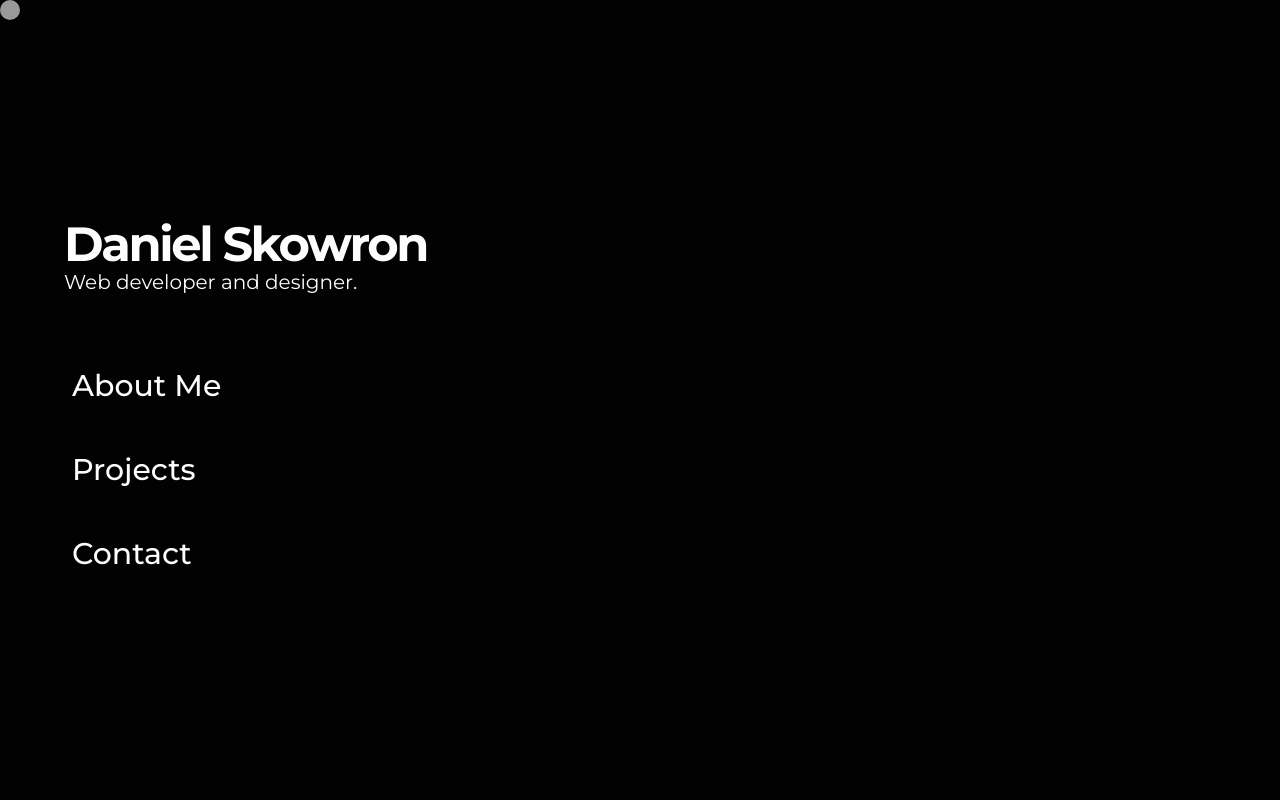
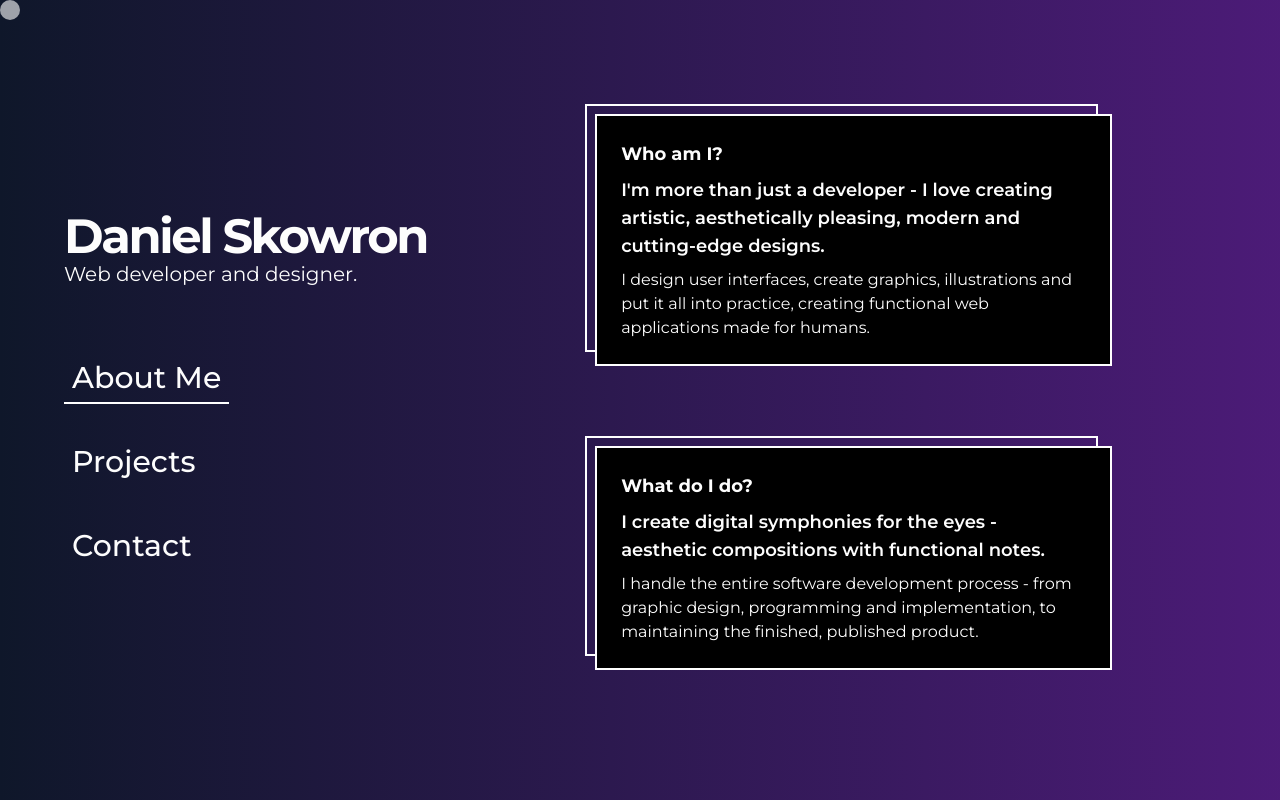
Before and after one commit to daniolsk/daniolsk.github.io, a Next.js app: page / in a window 1280 px wide. Built offline with nearby package versions, Linux system fonts and the light colour scheme.

Commit message:
add bg gradient

```diff
--- a/src/app/globals.css
+++ b/src/app/globals.css
@@ -26,6 +26,14 @@
     animation-fill-mode: backwards;
   }
   .animate-slideleft-bg-mobile {
+    animation: slideLeftBgMobile 1s ease-out;
+    animation-fill-mode: backwards;
+  }
+  .animate-slideleft-bg-img {
+    animation: slideLeftBg 1s ease-out;
+    animation-fill-mode: backwards;
+  }
+  .animate-slideleft-bg-img-mobile {
     animation: slideLeftBgMobile 1s ease-out;
     animation-fill-mode: backwards;
   }
@@ -74,6 +82,28 @@ body {
   }
 }
 
+@keyframes slideLeftBgImg {
+  from {
+    opacity: 0;
+    background-size: 100%;
+  }
+  to {
+    opacity: 0.8;
+    background-size: 120%;
+  }
+}
+
+@keyframes slideLeftBgImgMobile {
+  from {
+    opacity: 0;
+    background-size: 100%;
+  }
+  to {
+    opacity: 0.8;
+    background-size: 120%;
+  }
+}
+
 @keyframes slideLeft {
   from {
     opacity: 0;
--- a/src/components/AboutMe.tsx
+++ b/src/components/AboutMe.tsx
@@ -3,32 +3,32 @@ import React from "react";
 
 const AboutMe = () => {
   return (
-    <div className="mt-4 flex h-full w-full flex-1 flex-col items-center justify-start gap-8 overflow-auto md:mt-0 md:justify-center md:px-[5vw] xl:gap-12 xl:px-[10vw]">
-      <div className="animate-fadein relative flex flex-col gap-2 border-2 border-white bg-black p-4 text-white sm:px-14 xl:p-6">
-        <div className="animate-sliderightdown absolute -left-3 -top-3 -z-10 h-full w-full border-2 border-white animation-delay-[1000]"></div>
-        <div className="animate-fadein text-xl font-bold animation-delay-[100] xl:text-3xl">
+    <div className="mt-5 flex h-full w-full flex-1 flex-col items-center justify-start gap-8 overflow-auto lg:mt-0 lg:justify-center lg:gap-12 lg:px-[10vw]">
+      <div className="animate-fadein relative mx-10 my-4 flex flex-col gap-2 border-2 border-white bg-black p-4 text-white sm:px-14 lg:p-6">
+        <div className="animate-sliderightdown absolute -left-3 -top-3 -z-10 h-full w-full border-2 border-white animation-delay-[800]"></div>
+        <div className="animate-fadein lg:text-3lg text-lg font-bold animation-delay-[100]">
           Who am I?
         </div>
-        <div className="animate-fadein text-base font-semibold animation-delay-[200] xl:text-lg">
+        <div className="animate-fadein text-base font-semibold animation-delay-[200] lg:text-lg">
           I&apos;m more than just a developer - I love creating artistic,
           aesthetically pleasing, modern and cutting-edge designs.
         </div>
-        <div className="animate-fadein text-sm animation-delay-[300] xl:text-base">
+        <div className="animate-fadein text-sm animation-delay-[300] lg:text-base">
           I design user interfaces, create graphics, illustrations and put it
           all into practice, creating functional web applications made for
           humans.
         </div>
       </div>
-      <div className="animate-fadein relative flex flex-col gap-2 border-2 border-white bg-black p-4 text-white sm:px-14 xl:p-6">
-        <div className="animate-sliderightdown absolute -left-3 -top-3 -z-10 h-full w-full border-2 border-white animation-delay-[1000]"></div>
-        <div className="animate-fadein text-xl font-bold animation-delay-[400] xl:text-3xl">
+      <div className="animate-fadein relative mx-10 my-4 mb-8 flex flex-col gap-2 border-2 border-white bg-black p-4 text-white sm:px-14 lg:p-6">
+        <div className="animate-sliderightdown absolute -left-3 -top-3 -z-10 h-full w-full border-2 border-white animation-delay-[800]"></div>
+        <div className="animate-fadein lg:text-3lg text-lg font-bold animation-delay-[400]">
           What do I do?
         </div>
-        <div className="animate-fadein text-base font-semibold animation-delay-[500] xl:text-lg">
+        <div className="animate-fadein text-base font-semibold animation-delay-[500] lg:text-lg">
           I create digital symphonies for the eyes - aesthetic compositions with
           functional notes.
         </div>
-        <div className="animate-fadein text-sm animation-delay-[600] xl:text-base">
+        <div className="animate-fadein text-sm animation-delay-[600] lg:text-base">
           I handle the entire software development process - from graphic
           design, programming and implementation, to maintaining the finished,
           published product.
--- a/src/components/Main.tsx
+++ b/src/components/Main.tsx
@@ -12,7 +12,7 @@ const Main = () => {
   const mainTitleRef = useRef<HTMLDivElement>(null);
   const trailerRef = useRef<HTMLDivElement>(null);
 
-  const [activeTab, setActiveTab] = useState<number | null>(null);
+  const [activeTab, setActiveTab] = useState<number | null>(0);
 
   useEffect(() => {
     const menu = menuRef.current;
@@ -60,30 +60,33 @@ const Main = () => {
   return (
     <section
       ref={sectionRef}
-      className={`${style.section} relative flex min-h-screen w-full flex-1 flex-col justify-center overflow-hidden md:flex-row md:items-center md:justify-start md:pl-[5vw]`}
+      className={`${style.section} relative flex min-h-screen w-full flex-1 flex-col justify-center overflow-hidden lg:flex-row lg:items-center lg:justify-start lg:pl-[5vw]`}
     >
       <div
         ref={trailerRef}
         className={`${style.trailer} pointer-events-none fixed left-0 top-0 z-50 h-5 w-5 rounded-full bg-white opacity-0 contrast-100 transition-all duration-700 ease-out`}
       ></div>
       <div
-        className={`${style.bgPattern} animate-slideleft-bg-mobile md:animate-slideleft-bg bg-dots absolute left-0 top-0 -z-20 h-[100vh] w-full bg-[length:6vmin_6vmin] bg-[0%_-35%] opacity-100 transition-all duration-700 ease-out md:bg-[length:4vmin_4vmin]`}
+        className={`${style.bgImage} .animate-slideleft-bg-img-mobile lg:.animate-slideleft-bg-img absolute left-0 top-0 -z-20 h-[100vh] w-full bg-gradient-to-r from-slate-900 to-purple-900 bg-[length:120%] bg-[0%_-35%] opacity-100 transition-all duration-700 ease-out lg:bg-[length:120%]`}
       ></div>
-      <div className="flex flex-col items-center md:items-start">
+      <div
+        className={`${style.bgPattern} animate-slideleft-bg-mobile lg:animate-slideleft-bg bg-dots absolute left-0 top-0 -z-20 h-[100vh] w-full bg-[length:6vmin_6vmin] bg-[0%_-35%] opacity-100 transition-all duration-700 ease-out lg:bg-[length:4vmin_4vmin]`}
+      ></div>
+      <div className="flex flex-col items-center lg:items-start">
         <div
-          className="my-4 sm:my-8 md:mb-10 md:mt-0 xl:mb-16"
+          className="my-4 sm:my-8 lg:mb-10 lg:mt-0 xl:mb-16"
           ref={mainTitleRef}
         >
-          <div className="animate-fadein whitespace-nowrap text-4xl font-bold tracking-tighter animation-delay-[200] sm:text-4xl md:text-5xl 2xl:text-6xl">
+          <div className="animate-fadein whitespace-nowrap text-4xl font-bold tracking-tighter animation-delay-[200] sm:text-4xl lg:text-5xl 2xl:text-6xl">
             Daniel Skowron
           </div>
-          <div className="animate-fadein text-center font-normal animation-delay-[300] sm:text-lg md:text-left md:text-xl 2xl:text-2xl">
+          <div className="animate-fadein text-center font-normal animation-delay-[300] sm:text-lg lg:text-left lg:text-xl 2xl:text-2xl">
             Web developer and designer.
           </div>
         </div>
         <div
           ref={menuRef}
-          className={`${style.menu} group flex w-full flex-row items-center justify-around md:w-auto md:flex-col md:items-start md:justify-center md:gap-6 xl:gap-8`}
+          className={`${style.menu} group flex w-full flex-row items-center justify-around pb-4 lg:w-auto lg:flex-col lg:items-start lg:justify-center lg:gap-6 xl:gap-8`}
         >
           <button
             onClick={() => {
@@ -91,7 +94,7 @@ const Main = () => {
             }}
             className={`${style.menuElement} ${
               activeTab == 0 ? "after:w-[100%]" : ""
-            } animate-slideleft relative cursor-pointer p-2 text-base font-medium transition-all duration-300 ease-out animation-delay-[500] after:absolute after:bottom-0 after:left-0 after:h-[2px] after:w-[0%] after:bg-white after:transition-all after:duration-300 after:ease-out after:content-[''] hover:!opacity-100 hover:after:w-[100%] group-hover:opacity-30 sm:text-lg md:text-xl md:hover:translate-x-4 md:hover:translate-y-0 xl:text-3xl`}
+            } animate-slideleft relative cursor-pointer p-2 text-base font-medium transition-all duration-300 ease-out animation-delay-[500] after:absolute after:bottom-0 after:left-0 after:h-[2px] after:w-[0%] after:bg-white after:transition-all after:duration-300 after:ease-out after:content-[''] hover:!opacity-100 hover:after:w-[100%] group-hover:opacity-30 sm:text-lg lg:text-xl lg:hover:translate-x-4 lg:hover:translate-y-0 xl:text-3xl`}
           >
             About Me
           </button>
@@ -101,7 +104,7 @@ const Main = () => {
             }}
             className={`${style.menuElement} ${
               activeTab == 1 ? "after:w-[100%]" : ""
-            } animate-slideleft relative cursor-pointer p-2 text-base font-medium transition-all duration-300 ease-out animation-delay-[600] after:absolute after:bottom-0 after:left-0 after:h-[2px] after:w-[0%] after:bg-white after:transition-all after:duration-300 after:ease-out after:content-[''] hover:!opacity-100 hover:after:w-[100%] group-hover:opacity-30 sm:text-lg md:text-xl md:hover:translate-x-4 md:hover:translate-y-0 xl:text-3xl`}
+            } animate-slideleft relative cursor-pointer p-2 text-base font-medium transition-all duration-300 ease-out animation-delay-[600] after:absolute after:bottom-0 after:left-0 after:h-[2px] after:w-[0%] after:bg-white after:transition-all after:duration-300 after:ease-out after:content-[''] hover:!opacity-100 hover:after:w-[100%] group-hover:opacity-30 sm:text-lg lg:text-xl lg:hover:translate-x-4 lg:hover:translate-y-0 xl:text-3xl`}
           >
             Projects
           </button>
@@ -111,7 +114,7 @@ const Main = () => {
             }}
             className={`${style.menuElement} ${
               activeTab == 2 ? "after:w-[100%]" : ""
-            } animate-slideleft relative cursor-pointer p-2 text-base font-medium transition-all duration-300 ease-out animation-delay-[700] after:absolute after:bottom-0 after:left-0 after:h-[2px] after:w-[0%] after:bg-white after:transition-all after:duration-300 after:ease-out after:content-[''] hover:!opacity-100 hover:after:w-[100%] group-hover:opacity-30 sm:text-lg md:text-xl md:hover:translate-x-4 md:hover:translate-y-0 xl:text-3xl`}
+            } animate-slideleft relative cursor-pointer p-2 text-base font-medium transition-all duration-300 ease-out animation-delay-[700] after:absolute after:bottom-0 after:left-0 after:h-[2px] after:w-[0%] after:bg-white after:transition-all after:duration-300 after:ease-out after:content-[''] hover:!opacity-100 hover:after:w-[100%] group-hover:opacity-30 sm:text-lg lg:text-xl lg:hover:translate-x-4 lg:hover:translate-y-0 xl:text-3xl`}
           >
             Contact
           </button>
--- a/src/components/main.module.css
+++ b/src/components/main.module.css
@@ -12,6 +12,22 @@
 
 .section[data-active-index="2"] > .bgPattern {
   background-position: -45% 0%;
+}
+
+.section:has(> div > .menu:hover) > .bgImage {
+  background-size: 200%;
+}
+
+.section[data-active-index="0"] > .bgImage {
+  background-position: 15% 0%;
+}
+
+.section[data-active-index="1"] > .bgImage {
+  background-position: 40% 0%;
+}
+
+.section[data-active-index="2"] > .bgImage {
+  background-position: 65% 0%;
 }
 
 @media (min-width: 768px) {
@@ -34,4 +50,20 @@
   .section[data-active-index="2"] > .bgPattern {
     background-position: 0% -45%;
   }
+
+  .section:has(> div > .menu:hover) > .bgImage {
+    background-size: 230%;
+  }
+
+  .section[data-active-index="0"] > .bgImage {
+    background-position: 0% 15%;
+  }
+
+  .section[data-active-index="1"] > .bgImage {
+    background-position: 0% 40%;
+  }
+
+  .section[data-active-index="2"] > .bgImage {
+    background-position: 0% 65%;
+  }
 }
```
Also changed, not shown: src/components/Contact.tsx (+31 -4 lines).
